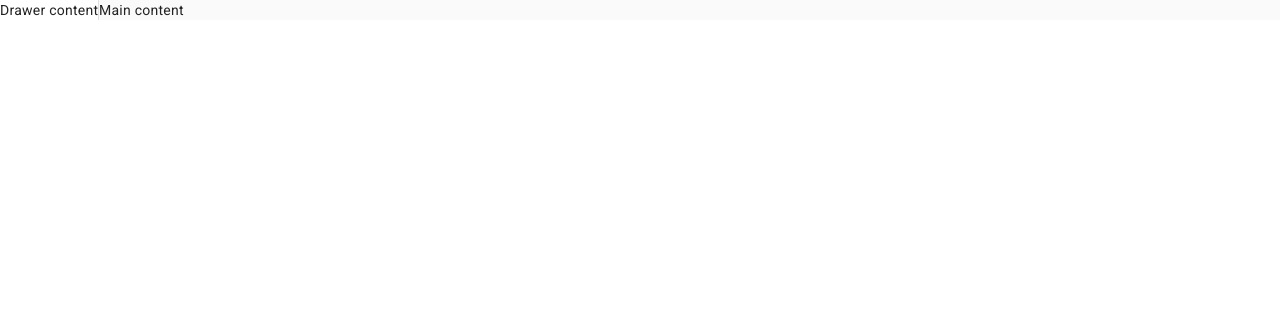
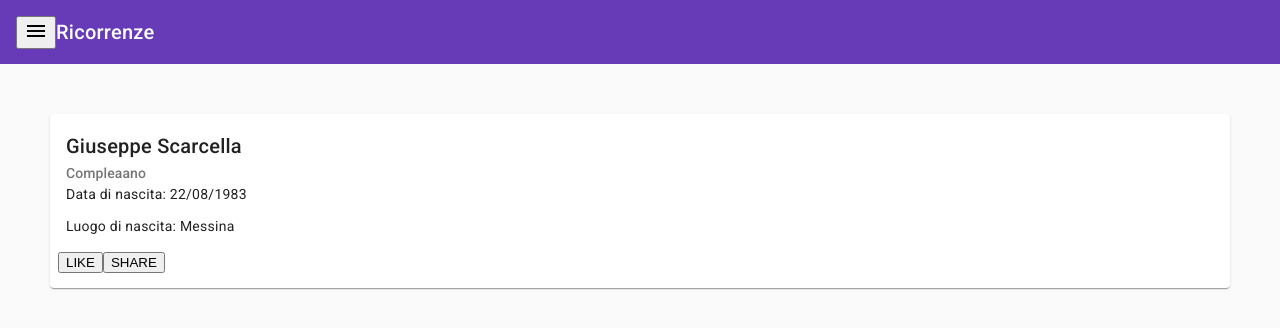
Before and after one commit to iScarcy/Events, an Angular app: page / in a window 1280 px wide. Shown: the top 328 px of the page. Built offline with nearby package versions, Linux system fonts and the light colour scheme.

Commit message:
Ho aggiunto contenuti in sidenav, toolbar e mainContent

```diff
--- a/src/app/app-routing.module.ts
+++ b/src/app/app-routing.module.ts
@@ -1,7 +1,10 @@
-import { NgModule } from '@angular/core';
+import { Component, NgModule } from '@angular/core';
 import { RouterModule, Routes } from '@angular/router';
+import { MainContentComponent } from './components/main-content/main-content.component';
 
-const routes: Routes = [];
+const routes: Routes = [
+  {path:"", component: MainContentComponent}
+];
 
 @NgModule({
   imports: [RouterModule.forRoot(routes)],
--- a/src/app/app.module.ts
+++ b/src/app/app.module.ts
@@ -9,6 +9,9 @@ import { FlexLayoutModule } from '@angular/flex-layout';
 import { MainContentComponent } from './components/main-content/main-content.component';
 import { SidenavComponent } from './components/sidenav/sidenav.component';
 import { ToolbarComponent } from './components/toolbar/toolbar.component';
+import { RouterModule, Routes } from '@angular/router';
+
+
 
 @NgModule({
   declarations: [
@@ -22,7 +25,8 @@ import { ToolbarComponent } from './components/toolbar/toolbar.component';
     AppRoutingModule,
     BrowserAnimationsModule,
     MaterialModule,
-    FlexLayoutModule
+    FlexLayoutModule,
+
   ],
   providers: [],
   bootstrap: [AppComponent]
--- a/src/app/components/main-content/main-content.component.html
+++ b/src/app/components/main-content/main-content.component.html
@@ -1 +1,14 @@
-<p>main-content works!</p>
+<mat-card class="example-card">
+    <mat-card-header>
+      <mat-card-title>Giuseppe Scarcella</mat-card-title>
+      <mat-card-subtitle>Compleaano</mat-card-subtitle>
+    </mat-card-header>
+    <mat-card-content>
+      <p>Data di nascita: 22/08/1983</p>
+      <p>Luogo di nascita: Messina</p>
+    </mat-card-content>
+    <mat-card-actions>
+      <button mat-button>LIKE</button>
+      <button mat-button>SHARE</button>
+    </mat-card-actions>
+  </mat-card>
--- a/src/app/components/sidenav/sidenav.component.html
+++ b/src/app/components/sidenav/sidenav.component.html
@@ -1,4 +1,21 @@
-<mat-drawer-container class="example-container">
-    <mat-drawer mode="side" opened>Drawer content</mat-drawer>
-    <mat-drawer-content>Main content</mat-drawer-content>
+<mat-drawer-container class="app-sidenav-container">
+    <mat-drawer #drawer
+                mode="over"
+                class="app-sidenav mat-elevation-z10">
+                <app-toolbar color="primary">
+                  Eventi
+                </app-toolbar>
+                <mat-list>
+                  <mat-list-item role="listitem">Oggi</mat-list-item>
+                  <mat-list-item role="listitem">Compleanni</mat-list-item>
+                  <mat-list-item role="listitem">Onomastici</mat-list-item>
+                </mat-list>
+    </mat-drawer>
+    <mat-drawer-content  class="app-sidenav-content">
+      <app-toolbar (toogleSidenav)="drawer.toggle()">
+      </app-toolbar>
+      <div class="wrapper">
+          <router-outlet></router-outlet>
+      </div>
+    </mat-drawer-content>
   </mat-drawer-container>
--- a/src/app/components/sidenav/sidenav.component.scss
+++ b/src/app/components/sidenav/sidenav.component.scss
@@ -0,0 +1,23 @@
+.app-sidenav-container{
+    flex: 1;
+    width: 100%;
+    min-width:100%;
+    height:100%;
+    min-height:100%
+}
+
+.app-sidenav-content{
+    display: flex;
+    height: 100%;
+    flex-direction: column;
+   /* align-items: center;
+    justify-content: center;*/
+}
+
+.app-sidenav{
+    width: 240px;
+}
+
+.wrapper{
+    margin: 50px;
+}
--- a/src/app/components/sidenav/sidenav.component.ts
+++ b/src/app/components/sidenav/sidenav.component.ts
@@ -1,10 +1,14 @@
-import { Component } from '@angular/core';
+import { Component, OnInit } from '@angular/core';
 
 @Component({
   selector: 'app-sidenav',
   templateUrl: './sidenav.component.html',
   styleUrls: ['./sidenav.component.scss']
 })
-export class SidenavComponent {
+export class SidenavComponent implements OnInit{
+  constructor(){}
 
+  ngOnInit(): void {
+
+  }
 }
--- a/src/app/components/toolbar/toolbar.component.html
+++ b/src/app/components/toolbar/toolbar.component.html
@@ -1 +1,6 @@
-<p>toolbar works!</p>
+<mat-toolbar color="primary">
+    <button mat-button class="app-sidenav-toogle" (click)="toogleSidenav.emit()">
+        <mat-icon>menu</mat-icon>
+    </button>
+    <span>Ricorrenze</span>
+</mat-toolbar>
--- a/src/app/components/toolbar/toolbar.component.scss
+++ b/src/app/components/toolbar/toolbar.component.scss
@@ -0,0 +1,9 @@
+.sidenav-toggle{
+    display: none;
+
+    @media(max-width: 720px){
+        display: flex;
+        align-items: center;
+        justify-content: center;
+    }
+}
--- a/src/app/components/toolbar/toolbar.component.ts
+++ b/src/app/components/toolbar/toolbar.component.ts
@@ -1,10 +1,17 @@
-import { Component } from '@angular/core';
+import { Component, EventEmitter, OnInit, Output } from '@angular/core';
 
 @Component({
   selector: 'app-toolbar',
   templateUrl: './toolbar.component.html',
   styleUrls: ['./toolbar.component.scss']
 })
-export class ToolbarComponent {
+export class ToolbarComponent implements OnInit{
 
+    @Output() toogleSidenav = new EventEmitter<void>();
+
+    constructor(){}
+
+    ngOnInit(): void {
+
+    }
 }
```
Also changed, not shown: src/app/shared/material.module.ts (+9 -4 lines).
